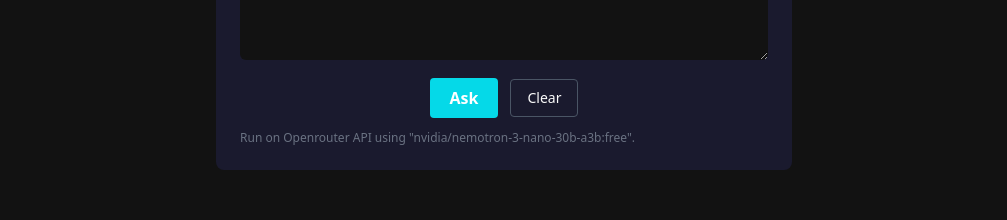
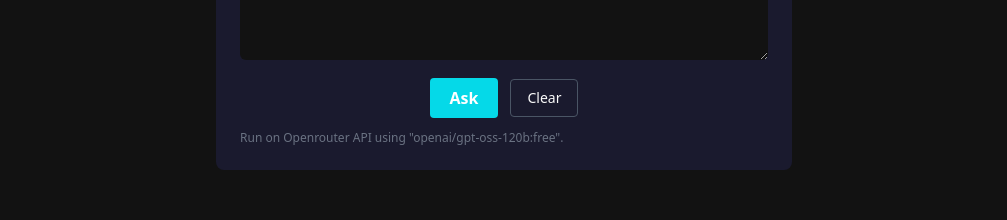
Before and after one commit to EdgardoCuellar/portfolio, a React (Vite) app: page / in a window 1280 px wide. Shown: the part 907-1127 px from the top of the page, without its empty margins (136-1143 px from the left). Built offline with nearby package versions, Linux system fonts and the light colour scheme.

Commit message:
changed model

```diff
--- a/src/components/jobfair_widget.jsx
+++ b/src/components/jobfair_widget.jsx
@@ -13,7 +13,7 @@ const fileDict = {
   "informel.txt": { content: informal, importance: 4 },
   "profile.txt": { content: profileTxt, importance: 5 },
   "question_reponse.txt": { content: qaTxt, importance: 5 },
-  "website_project_extracted.txt": { content: portfolioTxt, importance: 2 },
+  //"website_project_extracted.txt": { content: portfolioTxt, importance: 2 },
 };
 
 export default function JobFairWidget({ apiKey }) {
@@ -72,7 +72,7 @@ CONTEXT:
           "X-Title": "Job Fair Widget",           // Optional, identifies your app
         },
         body: JSON.stringify({
-          model: "nvidia/nemotron-3-nano-30b-a3b:free",
+          model: "openai/gpt-oss-120b:free",
           messages: [
             {
               role: "system",
@@ -152,7 +152,7 @@ CONTEXT:
         )}
 
         <div className="mt-3 text-xs text-gray-500">
-          Run on Openrouter API using "nvidia/nemotron-3-nano-30b-a3b:free".
+          Run on Openrouter API using "openai/gpt-oss-120b:free".
         </div>
       </div>
     </div>
```
